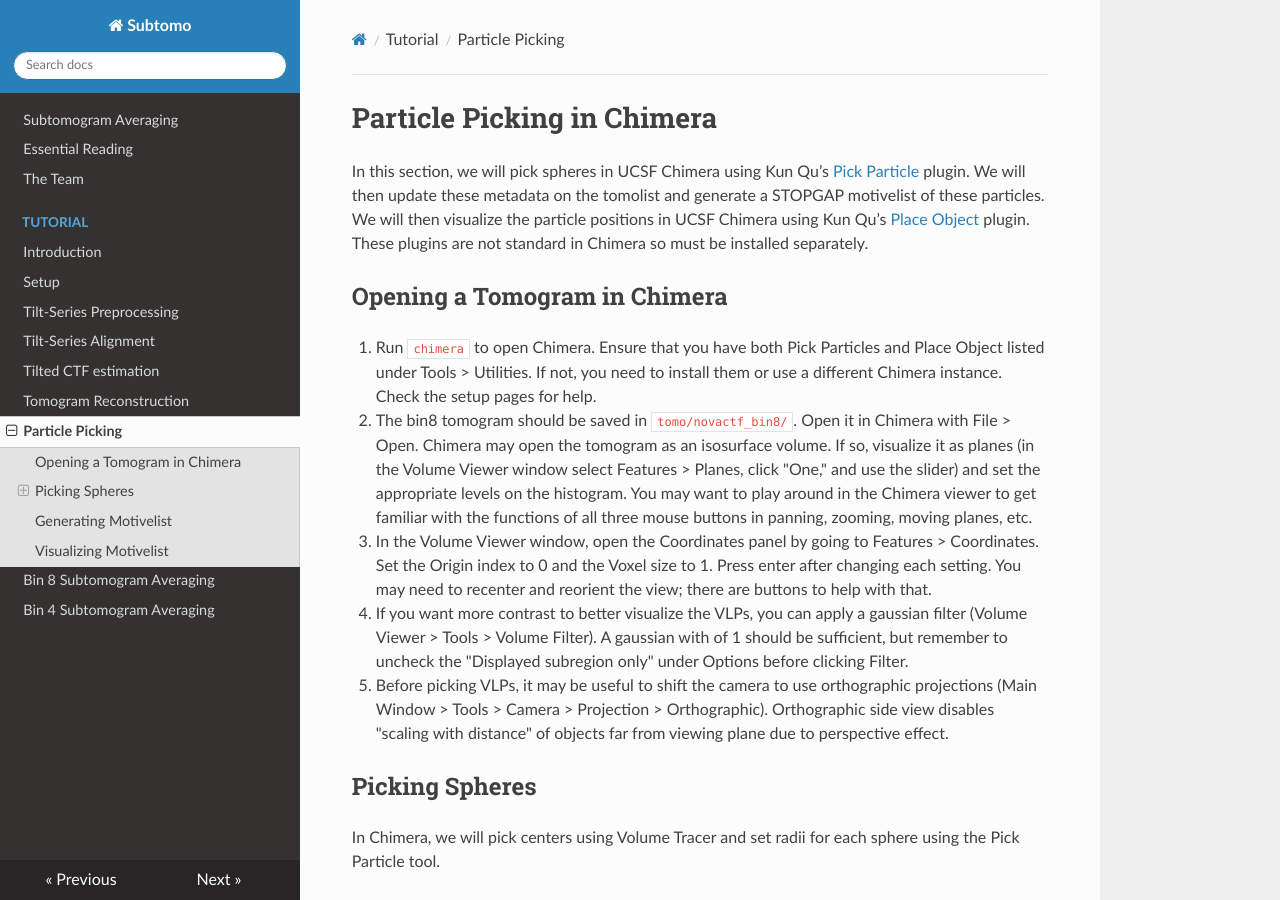
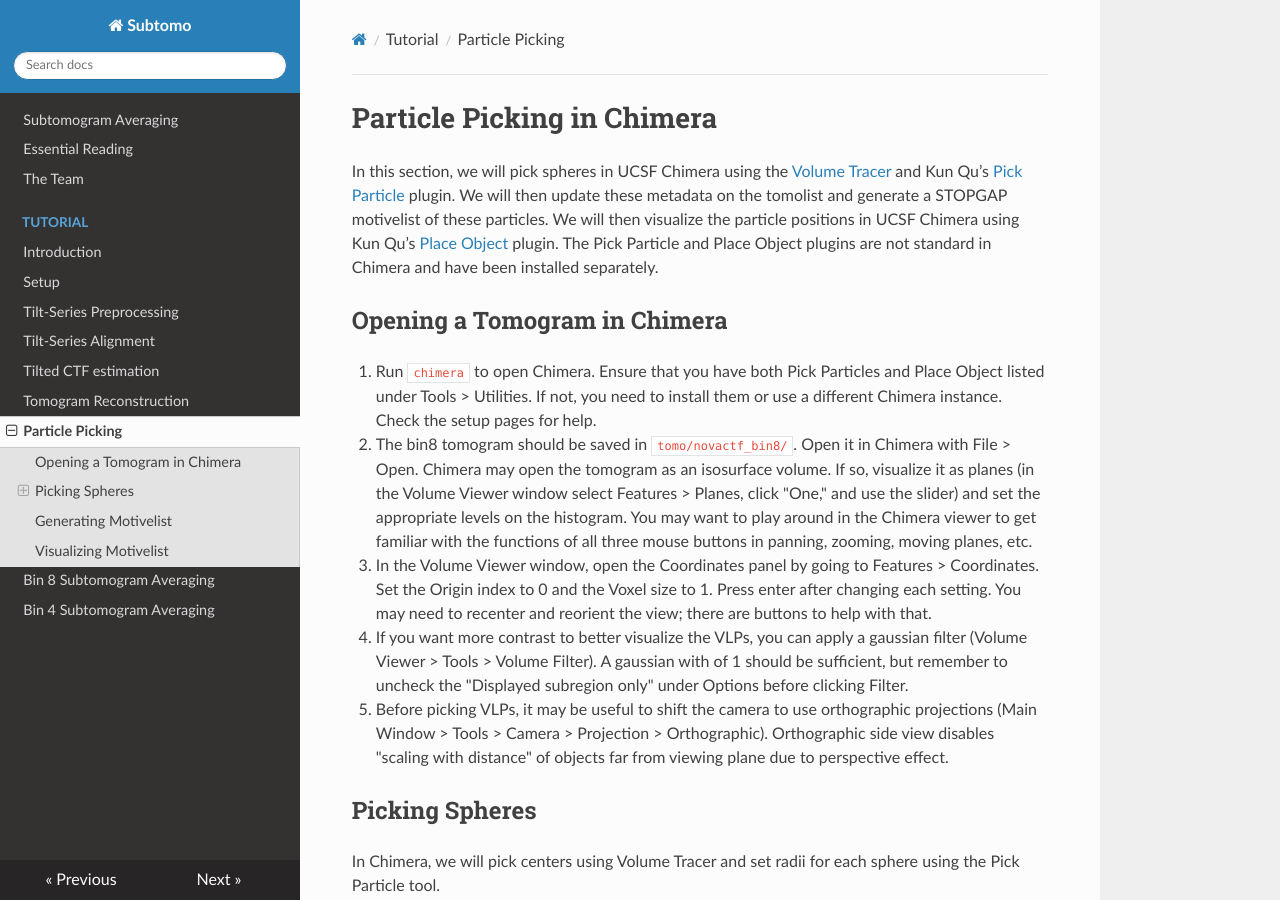
Before and after one commit to wan-lab-vanderbilt/subtomo-tutorials, an MkDocs documentation site: the page built from docs/hiv/picking.md, in a window 1280 px wide and 900 px high. Built offline with MkDocs 1.6.1, drawn with Linux system fonts in a browser that asks for light colours; nearby versions of some CDN libraries.

Commit message:
Update picking.md
various edits

```diff
--- a/docs/hiv/picking.md
+++ b/docs/hiv/picking.md
@@ -1,9 +1,9 @@
 # Particle Picking in Chimera
 
-In this section, we will pick spheres in UCSF Chimera using Kun Qu’s [Pick Particle](https://www.biochem.mpg.de/7940000/Pick-Particle) plugin.
+In this section, we will pick spheres in UCSF Chimera using the [Volume Tracer](https://www.cgl.ucsf.edu/chimera/docs/ContributedSoftware/volumepathtracer/framevolpath.html) and Kun Qu’s [Pick Particle](https://www.biochem.mpg.de/7940000/Pick-Particle) plugin.
 We will then update these metadata on the tomolist and generate a STOPGAP motivelist of these particles.
 We will then visualize the particle positions in UCSF Chimera using Kun Qu’s [Place Object](https://www.biochem.mpg.de/7939908/Place-Object) plugin.
-These plugins are not standard in Chimera so must be installed separately.
+The Pick Particle and Place Object plugins are not standard in Chimera and have been installed separately.
 
 ## Opening a Tomogram in Chimera
 
```
